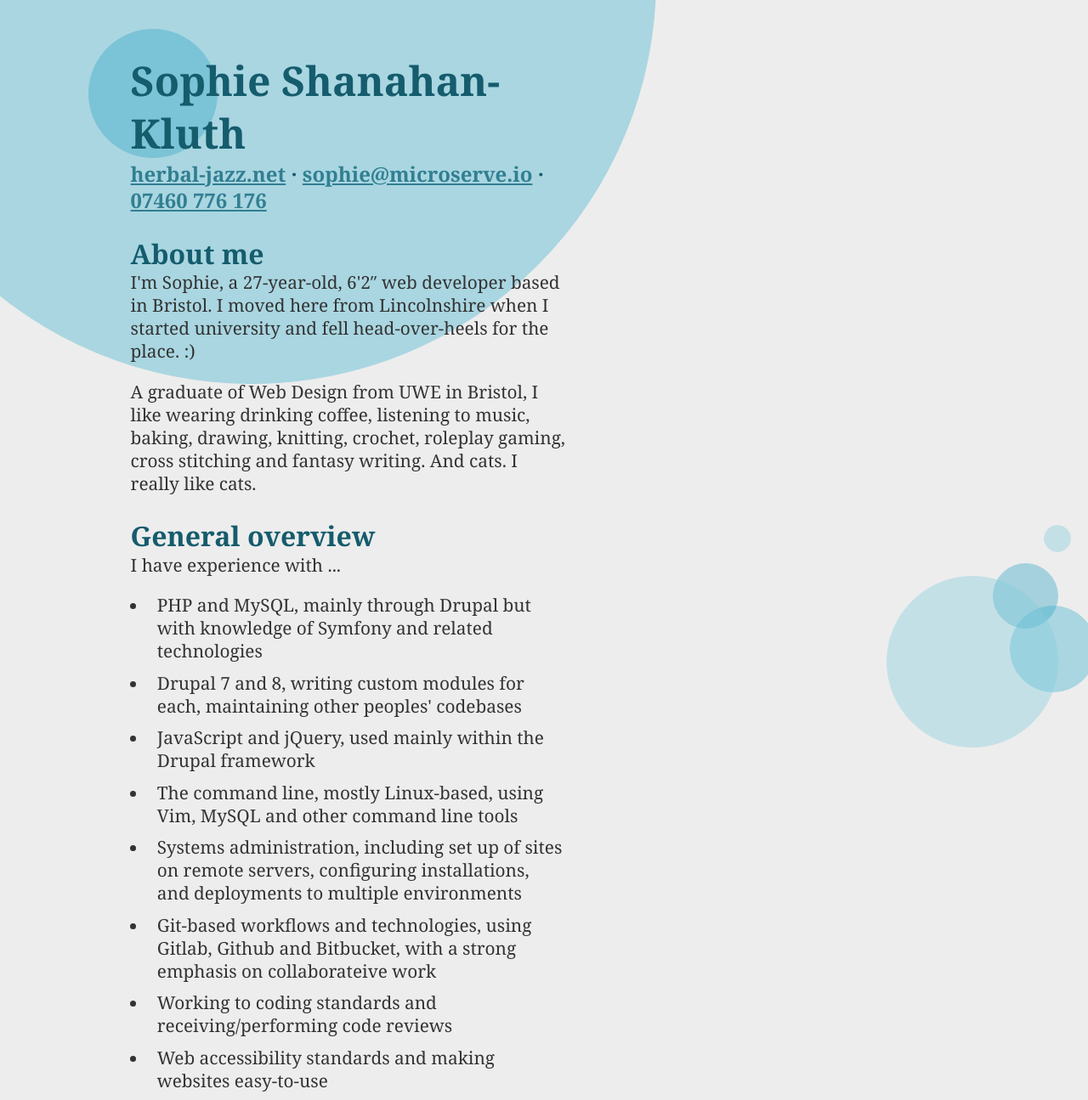
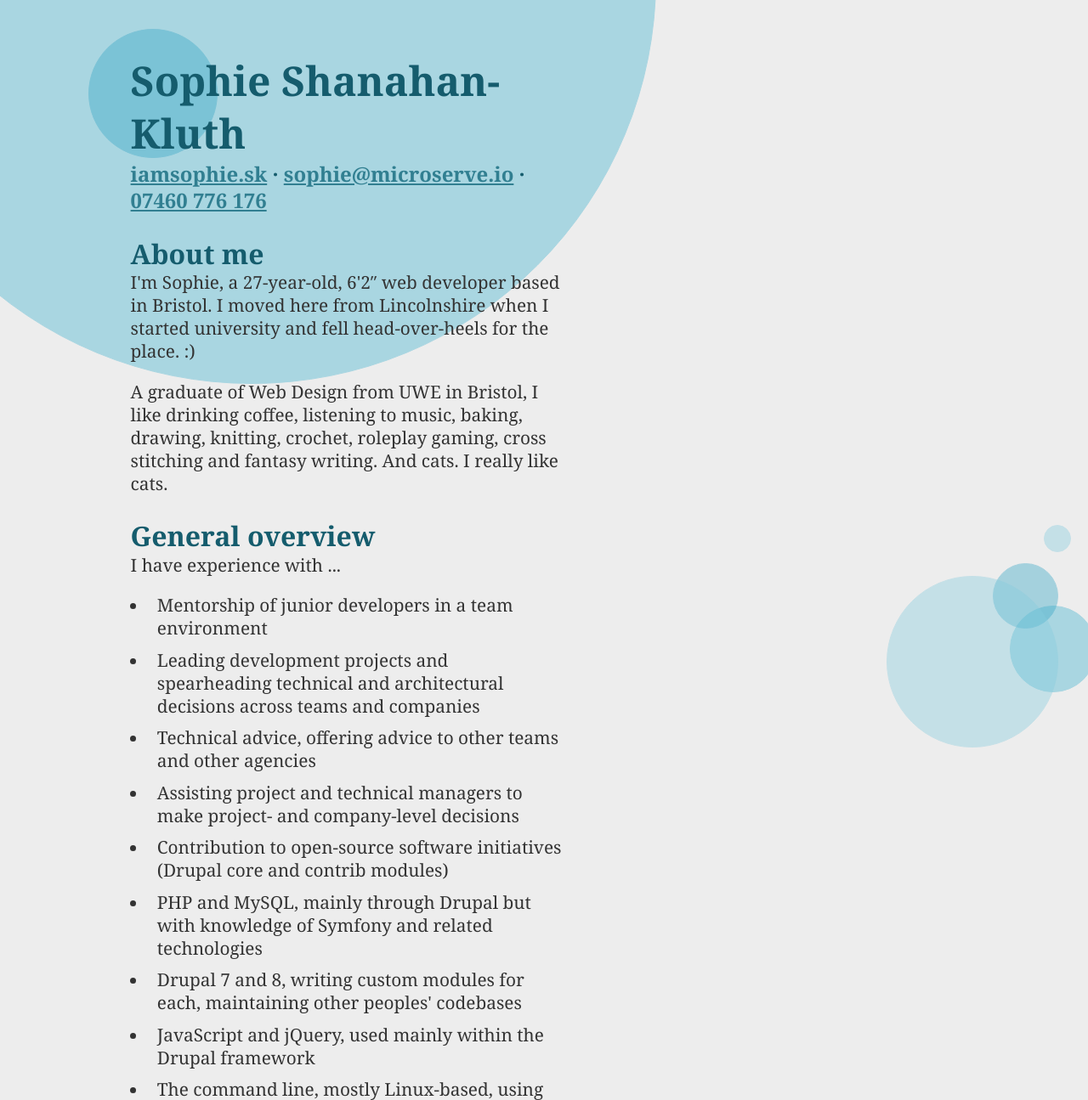
Before and after one commit to Tawreh/cv, a PHP site: page / in a window 1280 px wide. Shown: the top 1295 px of the page at 85% size. Run offline with PHP 8.4, Linux system fonts and the light colour scheme.

Commit message:
Update experiences, remove links to HJ site.

```diff
--- a/index.php
+++ b/index.php
@@ -28,7 +28,7 @@
       <div class="circle" id="dblue"></div>
       <h1>Sophie Shanahan-Kluth</h1>
       <h2>
-        <span class="web"><a href="http://herbal-jazz.net">herbal-jazz.net</a></span>
+        <span class="web"><a href="https://iamsophie.sk">iamsophie.sk</a></span>
         <span class="email"><a href="mailto:sophie@microserve.io">sophie@microserve.io</a></span>
         <span class="phone"><a href="tel:+447460776176">07460 776 176</a></span>
       </h2>
@@ -37,22 +37,27 @@
     <section class="about-me">
       <h2>About me</h2>
       <p>I'm Sophie, a 27-year-old, 6'2″ web developer based in Bristol. I moved here from Lincolnshire when I started university and fell head-over-heels for the place. :)</p>
-      <p>A graduate of Web Design from UWE in Bristol, I like wearing drinking coffee, listening to music, baking, drawing, knitting, crochet, roleplay gaming, cross stitching and fantasy writing. And cats. I really like cats.</p>
+      <p>A graduate of Web Design from UWE in Bristol, I like drinking coffee, listening to music, baking, drawing, knitting, crochet, roleplay gaming, cross stitching and fantasy writing. And cats. I really like cats.</p>
     </section>
 
     <section class="overview">
       <h2>General overview</h2>
       <p>I have experience with ...</p>
       <ul>
+        <li> Mentorship of junior developers in a team environment</li>
+        <li> Leading development projects and spearheading technical and architectural decisions across teams and companies</li>
+        <li> Technical advice, offering advice to other teams and other agencies</li>
+        <li> Assisting project and technical managers to make project- and company-level decisions</li>
+        <li> Contribution to open-source software initiatives (Drupal core and contrib modules)</li>
         <li> PHP and MySQL, mainly through Drupal but with knowledge of Symfony and related technologies</li>
         <li> Drupal 7 and 8, writing custom modules for each, maintaining other peoples' codebases</li>
         <li> JavaScript and jQuery, used mainly within the Drupal framework</li>
         <li> The command line, mostly Linux-based, using Vim, MySQL and other command line tools</li>
         <li> Systems administration, including set up of sites on remote servers, configuring installations, and deployments to multiple environments</li>
         <li> Git-based workflows and technologies, using Gitlab, Github and Bitbucket, with a strong emphasis on collaborateive work</li>
+        <li> Writing project documentation for a range of audiences, including clients and other developers</li>
         <li> Working to coding standards and receiving/performing code reviews</li>
         <li> Web accessibility standards and making websites easy-to-use</li>
-        <li> Writing project documentation for a range of audiences, including clients and other developers</li>
       </ul>
     </section>
 
@@ -101,11 +106,11 @@
         <dt>BSc(hons) in Web Design</dt>
         <dd>
           <p>Studied at <abbr title="University of the West of England">UWE</abbr> Bristol from September 2009 to July 2013, graduating with a first class degree.</p>
-          <p>My final year project was <a href="http://fontastica.herbal-jazz.net">Fontastica</a>, a font finder. Using Google's API, the site provided random combinations of fonts in header-body format and allowed users to rate them ("I like this!" or "This sucks!"). Its purpose was to give designers ideas for type combinations on websites, assuming that it's either difficult to come up with a good combination, or they stick to the same old thing.</p>
-          <p>It was built using CodeIgniter, which I hadn't used before, and was coded between October 2012 and April 2013. The <a href="/cv/dmp/report.pdf">accompanying report</a> (a large PDF ... you've been warned) was written throughout the year alongside the project work.</p>
+          <p>My final year project was Fontastica, a font finder. Using Google's API, the site provided random combinations of fonts in header-body format and allowed users to rate them ("I like this!" or "This sucks!"). Its purpose was to give designers ideas for type combinations on websites, assuming that it's either difficult to come up with a good combination, or they stick to the same old thing.</p>
+          <p>It was built using CodeIgniter, which I hadn't used before, and was coded between October 2012 and April 2013. The accompanying report (a large PDF ... you've been warned) was written throughout the year alongside the project work.</p>
           <p>Other modules included:</p>
           <ul>
-            <li> Final year: a digital media project (<a href="http://fontastica.herbal-jazz.net">Fontastica, a font finder</a>), interaction design, consultancy project (working with Bristol Women's Voice), advanced topics in web development (creating a RESTful API system)</li>
+            <li> Final year: a digital media project (Fontastica, a font finder), interaction design, consultancy project (working with Bristol Women's Voice), advanced topics in web development (creating a RESTful API system)</li>
             <li> Third year: placement at <a href="http://circle-interactive.co.uk/">Circle Interactive</a></li>
             <li> Second year: human-computer interaction, information architecture, web design principles</li>
             <li> First year: information design, media technologies (basic knowledge of Flash and ActionScript 3.0 programming)</li>
```
Also changed, not shown: README.md.
